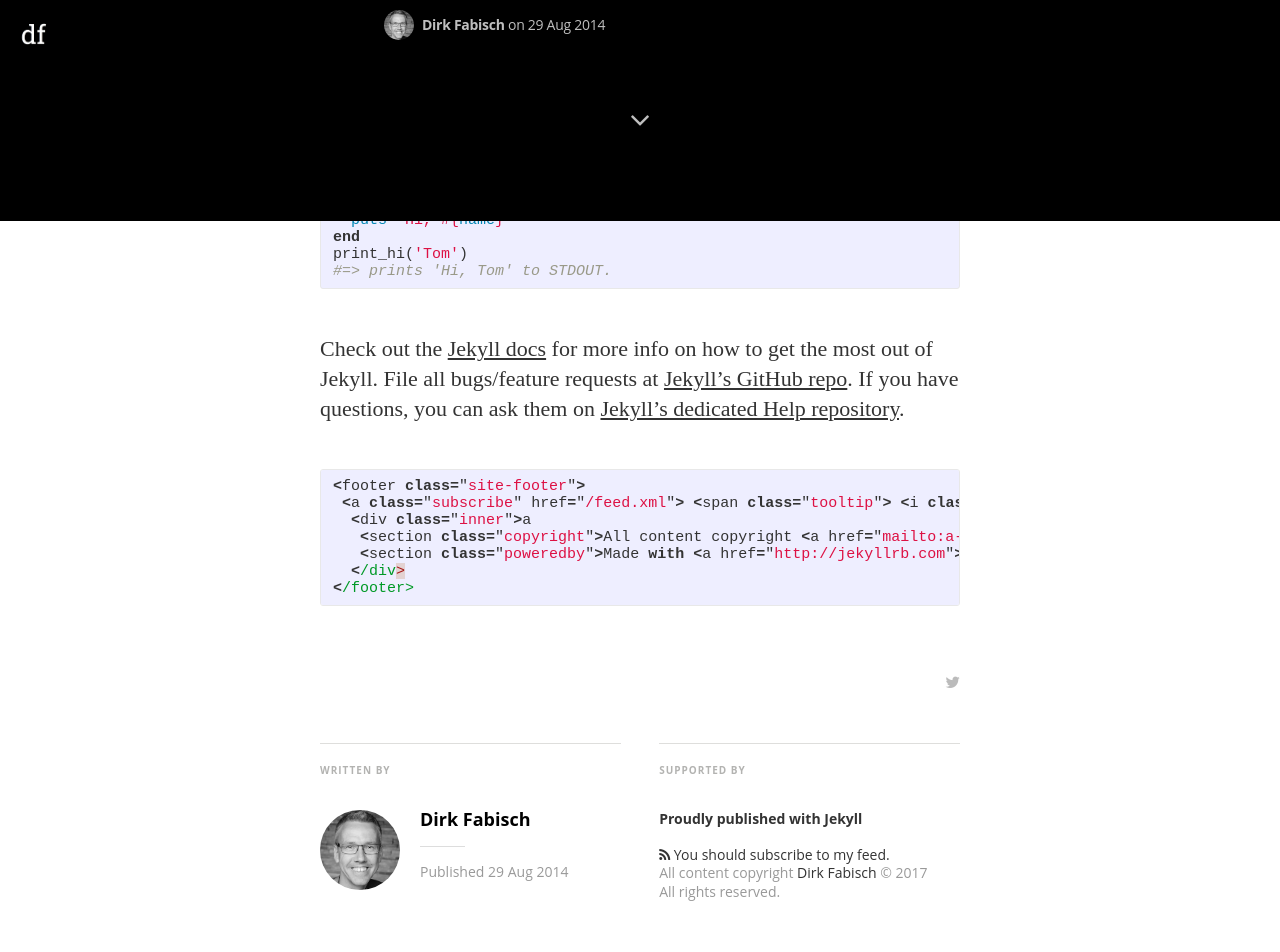
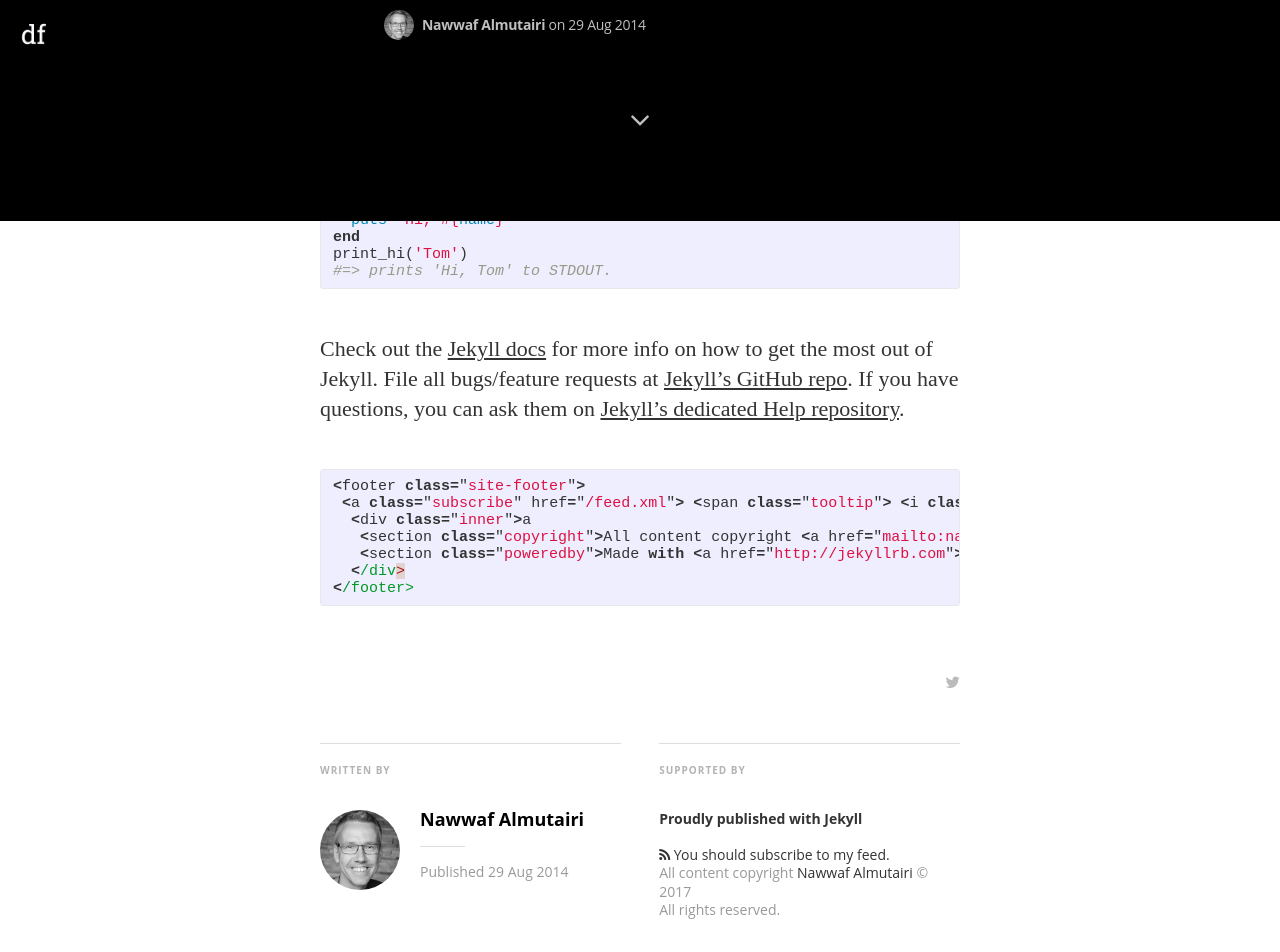
Before and after one commit to almutnaw/almutnaw.github.io, a Jekyll site: the page built from _posts/2014-08-29-welcome-to-jekyll.markdown, in a window 1280 px wide and 1400 px high, scrolled down 1179 px. Shown: the top 952 px of the window. Built offline with Jekyll 4.4.1, drawn with Linux system fonts in a browser that asks for light colours; nearby versions of some CDN libraries; some web fonts are replaced; some of the changed text lies outside the part shown.

Commit message:
changing the config file with the right information

```diff
--- a/_config.yml
+++ b/_config.yml
@@ -4,11 +4,11 @@ gems:
   - jekyll-paginate
 
 # Site settings
-title: "Mediator"
+title: "Nawwaf"
 description: > # this means to ignore newlines until "email:"
-   A Jekyll theme - Medium inspired
+   Life through my eyes
 
-email: a-mail@mail.mail
+email: nawwafofficial@gmail.com
 #blog logo
 logo: "/assets/images/df_logo.jpg"
 float_logo: true # true, false (default)
@@ -16,8 +16,8 @@ float_logo: true # true, false (default)
 # blog cover
 cover: "/assets/images/cA4aKEIPQrerBnp1yGHv_IMG_9534-3-2.jpg"
 
-name: 'Dirk Fabisch'
-author: 'Dirk Fabisch'
+name: 'Nawwaf Almutairi'
+author: 'Nawwaf Almutairi'
 author_image: "/assets/images/author.jpg"
 
 paginate:	5
@@ -25,7 +25,7 @@ paginate:	5
 url: "http://myblog.***.***" # the base hostname & protocol for your site
 baseurl: ""
 #used to display twitter cards
-twitter_handle: '@dirkfabisch'
+twitter_handle: '@almutnaw'
 
 #fill in disqus shortname to use disqus
 #disqus: disqus-shortname
@@ -35,21 +35,21 @@ twitter_handle: '@dirkfabisch'
 # social icons and sharing options
 social:
   - icon:	twitter
-    url:	https://twitter.com/dirkfabisch
+    url:	https://twitter.com/almutnaw
     desc: Follow me on twitter
     share_url: http://twitter.com/share
     share_title: ?text=
     share_link: "&amp;url="
 
-#  - icon:	facebook
-#    url:	https://facebook.com/???
-#    desc: Connect with me facebook
-#    share_url: https://www.facebook.com/sharer.php
-#    share_title: ?t=
-#    share_link: "&amp;u="
+ # - icon:	instagram
+ #   url:	https://www.instagram.com/nawwaf0/?hl=en
+ #   desc: follow me on instagram
+ #   share_url: https://www.instagram.com/
+ #   share_title: ?t=
+ #   share_link: "&amp;u="
 
   - icon:	github
-    url:	https://github.com/dirkfabisch
+    url:	https://github.com/almutnaW
     desc:	Fork me on github
     share_url:
     share_title:
```
